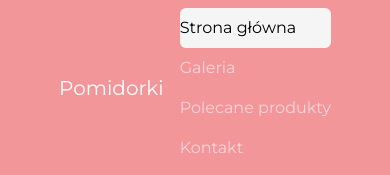
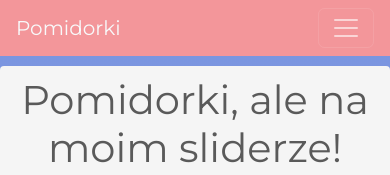
Before and after one commit to kkulpan98/Projekt_strona_2, a plain HTML site: page index.html in a window 390 px wide. Shown: the part 675-850 px from the top of the page. Drawn offline with nearby package versions, Linux system fonts and the light colour scheme.

Commit message:
dodano chowanie do hamburgera menu

```diff
--- a/index.html
+++ b/index.html
@@ -81,9 +81,15 @@
     </a>
 </div>
 
-<nav class="navbar navbar-expand-sm bg-dark navbar-dark sticky-top justify-content-center">
-    <a class="navbar-brand" href="#">Pomidorki</a>
+<nav class="navbar navbar-expand-sm bg-dark navbar-dark sticky-top">
 
+    <a class="navbar-brand text-light">Pomidorki</a>
+
+    <button class="navbar-toggler" type="button" data-toggle="collapse" data-target="#collapsibleNavbar">
+        <span class="navbar-toggler-icon"></span>
+    </button>
+
+    <div class="collapse navbar-collapse justify-content-center" id="collapsibleNavbar">
         <ul class="navbar-nav">
             <li class="nav-item">
                 <a class="nav-link nav-a selected-item" href="main.html">Strona główna</a>
@@ -98,6 +104,7 @@
                 <a class="nav-link nav-a" href="contact.html">Kontakt</a>
             </li>
         </ul>
+    </div>
 </nav>
 
 <div class="container thumbnail" id="content"></div>
```
Lines whose indentation alone changed are shown as unchanged.
